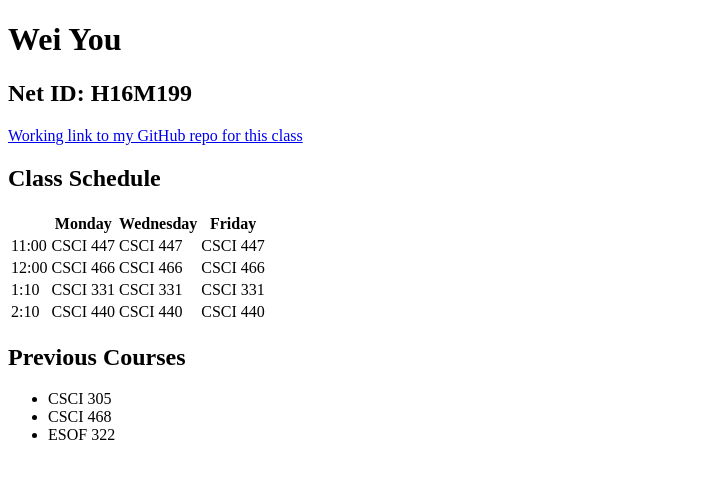
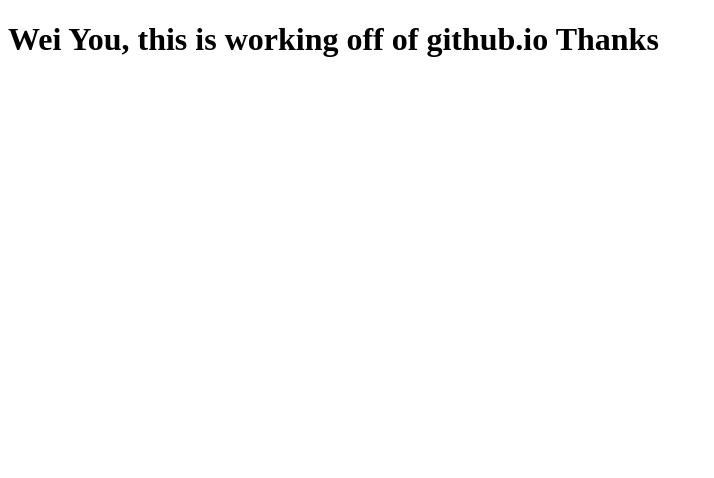
Before and after one commit to wei2054/wei2054.github.io, a plain HTML site: page index.html in a window 1280 px wide. Shown: the whole page, without its empty margins (0-714 px from the left). Drawn offline with Linux system fonts and the light colour scheme.

Commit message:
Update index.html

```diff
--- a/index.html
+++ b/index.html
@@ -7,49 +7,7 @@
 </head>
 <body>
 
-    <h1>Wei You</h1>
-    <h2>Net ID: H16M199</h2>
-    <a href="https://github.com/wei2054/wei2054.github.io.git">Working link to my GitHub repo for this class</a>
-    <h2> Class Schedule </h2>
-    <table><tr>
-        <th></th>
-        <th>Monday</th>
-        <th>Wednesday</th>
-        <th>Friday</th>
-      </tr>
-      <tr>
-        <td>11:00</td>
-        <td>CSCI 447</td>
-        <td>CSCI 447</td>
-        <td>CSCI 447</td>
-      </tr>
-      <tr>
-        <td>12:00</td>
-        <td>CSCI 466</td>
-        <td>CSCI 466</td>
-        <td>CSCI 466</td>
-      </tr>
-      <tr>
-        <td>1:10</td>
-        <td>CSCI 331</td>
-        <td>CSCI 331</td>
-        <td>CSCI 331</td>
-      </tr>
-      <tr>
-        <td>2:10</td>
-        <td>CSCI 440</td>
-        <td>CSCI 440</td>
-        <td>CSCI 440</td>
-      </tr>
-    </table>
-    <h2>Previous Courses</h2>
-    <ul>
-        <li>CSCI 305</li>
-        <li>CSCI 468</li>
-        <li>ESOF 322</li>
-      </ul>
-
-
+    <h1>Wei You, this is working off of github.io Thanks</h1>
 
 </body>
 </html>
```
